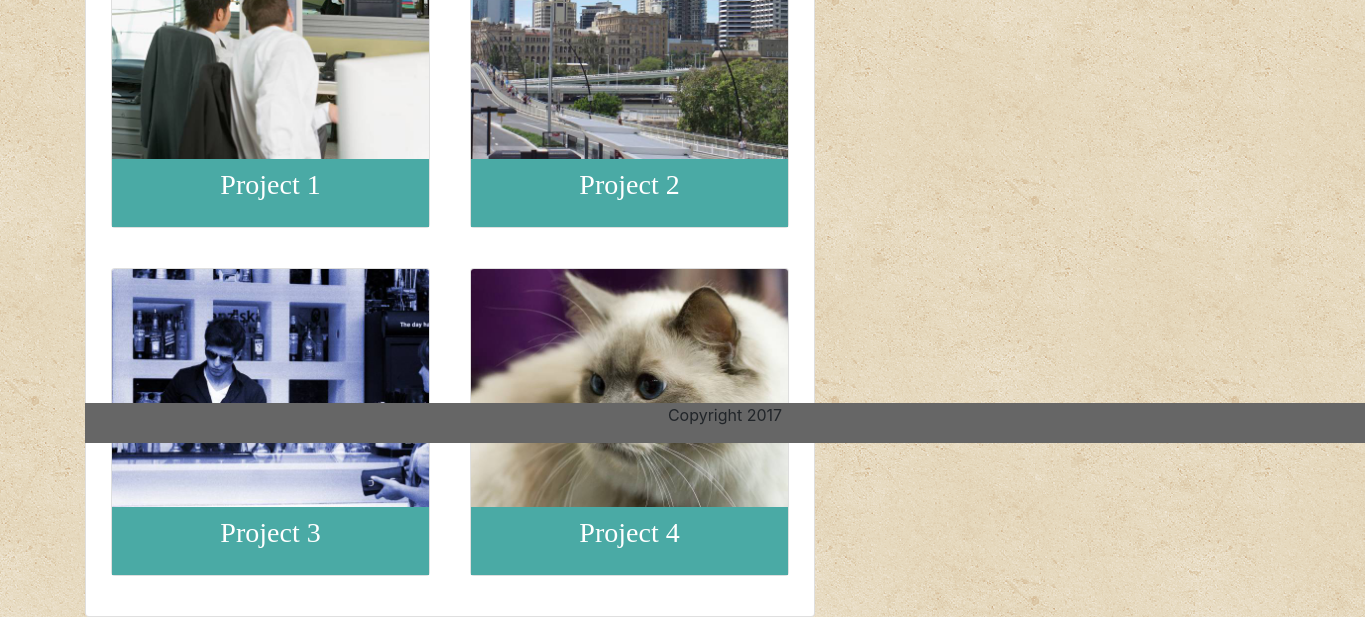
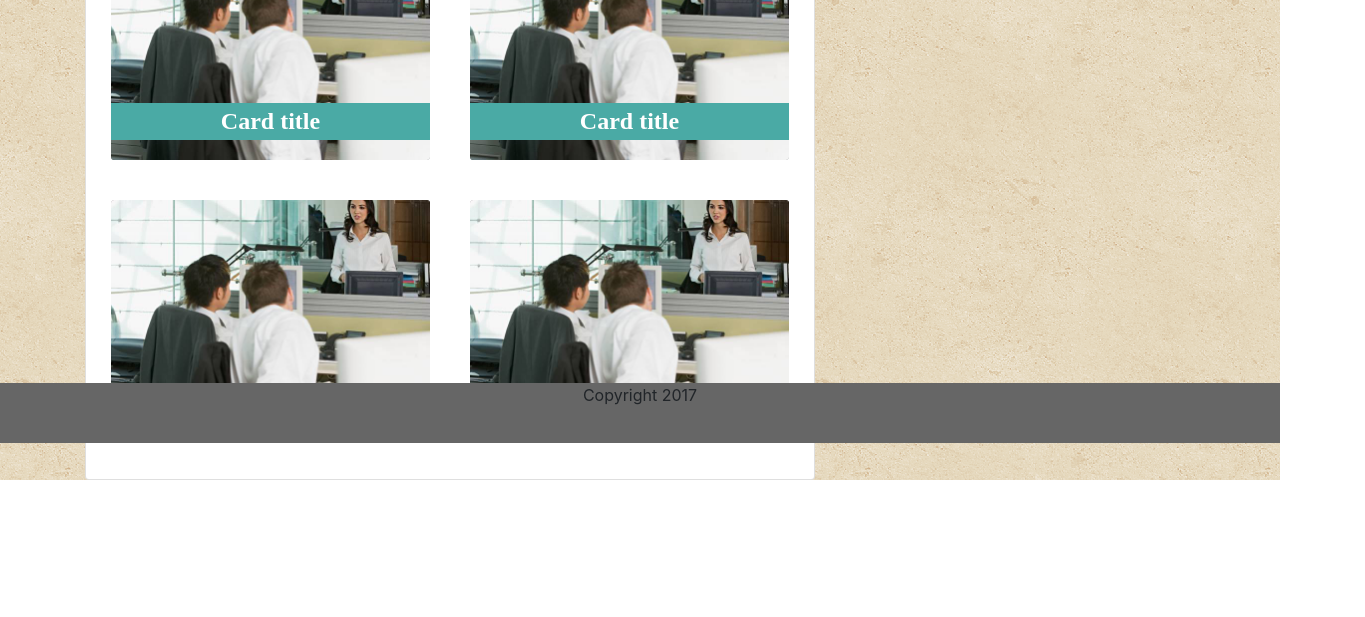
Before and after one commit to jes3rk/Bootstrap-Portfolio, a plain HTML site: page portfolio.html in a window 1280 px wide. Shown: the part 357-974 px from the top of the page, 1365 px wide, since content can reach past the window. After the commit the page ends 837 px from the top, so only its background shows below. Drawn offline with nearby package versions, Linux system fonts and the light colour scheme.

Commit message:
Fixed portfolio boxes and footer

```diff
--- a/assets/css/style.css
+++ b/assets/css/style.css
@@ -45,17 +45,16 @@ h1 {
   left: 0; */
   height: auto;
   background-color: #666666;
-  position: absolute;
+  position: fixed;
   bottom: 0px;
   display: block;
+  height: 60px;
 }
 
-/*.footer {
-  font-family: 'Arial', 'Helvetica Neue', Helvetica, sans-serif;
-  font-size: 10px;
-  color: #ffffff;
-  padding-top: auto;
-} */
+.container {
+  margin: auto;
+}
+
 
 .card-title {
   font-size: 35px;
@@ -120,18 +119,29 @@ h1 {
 
 .project {
   margin: 20px;
+  border-style: hidden;
+  border color: #4eeee5;
+  border-width: 5px;
 }
+
 .project:hover {
-  margin: 20px;
-  border: #4aaaa5 5px solid;
-  margin-bottom: 18px;
+  border-style: solid;
+  margin: 15px
 }
-.project-title {
+ .project-title {
   text-align: center;
   padding: 5px;
-  margin: 0;
+  margin: 0px;
+  border: 0px;
   font-family: serif;
   color: #ffffff;
   background-color: #4aaaa5;
-  font-size: 28px;
+  font-size: 24px;
+/* The position: relative command allows me to overlap things */
 }
+
+.card-img-overlay {
+  top: auto;
+  padding-left: 0px;
+  padding-right: 0px;
+}
--- a/portfolio.html
+++ b/portfolio.html
@@ -7,7 +7,8 @@
     <link rel="stylesheet" href="https://maxcdn.bootstrapcdn.com/bootstrap/4.0.0-beta/css/bootstrap.min.css" integrity="sha384-/Y6pD6FV/Vv2HJnA6t+vslU6fwYXjCFtcEpHbNJ0lyAFsXTsjBbfaDjzALeQsN6M" crossorigin="anonymous">
 <!-- Link to local stylesheet -->
     <link rel="stylesheet" href="./assets/css/style.css">
-<!-- Put the nav bar here to make it stretch the whole screen -->
+  </head>
+  <body>
     <nav class="navbar navbar-expand-lg navbar-light bg-light">
 <!-- Added this container to push all the nav elements to the middle half of the page -->
       <div class="container">
@@ -27,8 +28,6 @@
         </div>
       </div>
     </nav>
-  </head>
-  <body>
 <!-- The primary container for the body -->
     <div class="container">
       <br>
@@ -46,53 +45,52 @@
               </div>
 <!-- Create portfolio panel -->
               <div class="row">
-<!-- Create column left -->
+<!-- Create left portfolio column -->
                 <div class="col-md-6">
-<!-- Column left sub-row 1 -->
+<!-- Create left column row 1 -->
                   <div class="row">
-                    <div class="card project" style="width: 20rem;">
-                      <img class="card-img-top portfolio-picture" src="./assets/images/portfolio_holder_1.jpg" alt="TBD">
-                      <div class="card-body project-title">
-                        <p>Project 1</p>
+                    <div class="card bg-dark text-white project">
+                      <img class="card-img" src="./assets/images/portfolio_holder_1.jpg" alt="Card image">
+                      <div class="card-img-overlay">
+                        <h4 class="card-title project-title">Card title</h4>
                       </div>
                     </div>
                   </div>
-<!-- Column left sub row 2 -->
+<!-- Create left column row 2 -->
                   <div class="row">
-                    <div class="card project" style="width: 20rem;">
-                      <img class="card-img-top portfolio-picture" src="./assets/images/portfolio_holder_3.jpg" alt="TBD">
-                      <div class="card-body project-title">
-                        <p>Project 3</p>
+                    <div class="card bg-dark text-white project">
+                      <img class="card-img" src="./assets/images/portfolio_holder_1.jpg" alt="Card image">
+                      <div class="card-img-overlay">
+                        <h4 class="card-title project-title">Card title</h4>
                       </div>
                     </div>
                   </div>
                 </div>
-<!-- Create column right -->
+<!-- Create right portfolio column -->
                 <div class="col-md-6">
-<!-- Create column right sub row 1 -->
+<!-- Create right column row 1 -->
                   <div class="row">
-                    <div class="card project" style="width: 20rem;">
-                      <img class="card-img-top portfolio-picture" src="./assets/images/portfolio_holder_2.jpg" alt="TBD">
-                      <div class="card-body project-title">
-                        <p>Project 2</p>
+                    <div class="card bg-dark text-white project">
+                      <img class="card-img" src="./assets/images/portfolio_holder_1.jpg" alt="Card image">
+                      <div class="card-img-overlay">
+                        <h4 class="card-title project-title">Card title</h4>
                       </div>
                     </div>
                   </div>
-<!-- Create column right sub row 2 -->
+<!-- Create right column row 2 -->
                   <div class="row">
-                    <div class="card project" style="width: 20rem;">
-                      <img class="card-img-top portfolio-picture" src="./assets/images/portfolio_holder_4.jpg" alt="TBD">
-                      <div class="card-body project-title">
-                        <p>Project 4</p>
+                    <div class="card bg-dark text-white project">
+                      <img class="card-img" src="./assets/images/portfolio_holder_1.jpg" alt="Card image">
+                      <div class="card-img-overlay">
+                        <h4 class="card-title project-title">Card title</h4>
                       </div>
                     </div>
                   </div>
                 </div>
-              </div>
+              </div> <!-- Close portfolio row -->
             </div>
           </div>
-<!-- Close primary content panel -->
-        </div>
+        </div> <!-- Close primary content panel -->
 <!-- Sidebar content -->
         <div class="col-md-4">
           <div class="card" style="width: 20rem;">
@@ -108,16 +106,15 @@
 <!-- Close sidebar content -->
         </div>
       </div>
+    </div>
 <!-- Add a row for the footer -->
-      <footer class="footer">
+    <footer class="footer">
 <!-- Add a column for the footer -->
-        <div class="container">
-
-              <p class="text-center">Copyright 2017</p>
+      <div class="container">
+        <p class="text-center">Copyright 2017</p>
 <!-- Close the column for the footer -->
-        </div>
+      </div>
 <!-- Close out the footer row -->
-      </footer>
-    </div>
+    </footer>
   </body>
 </html>
```
